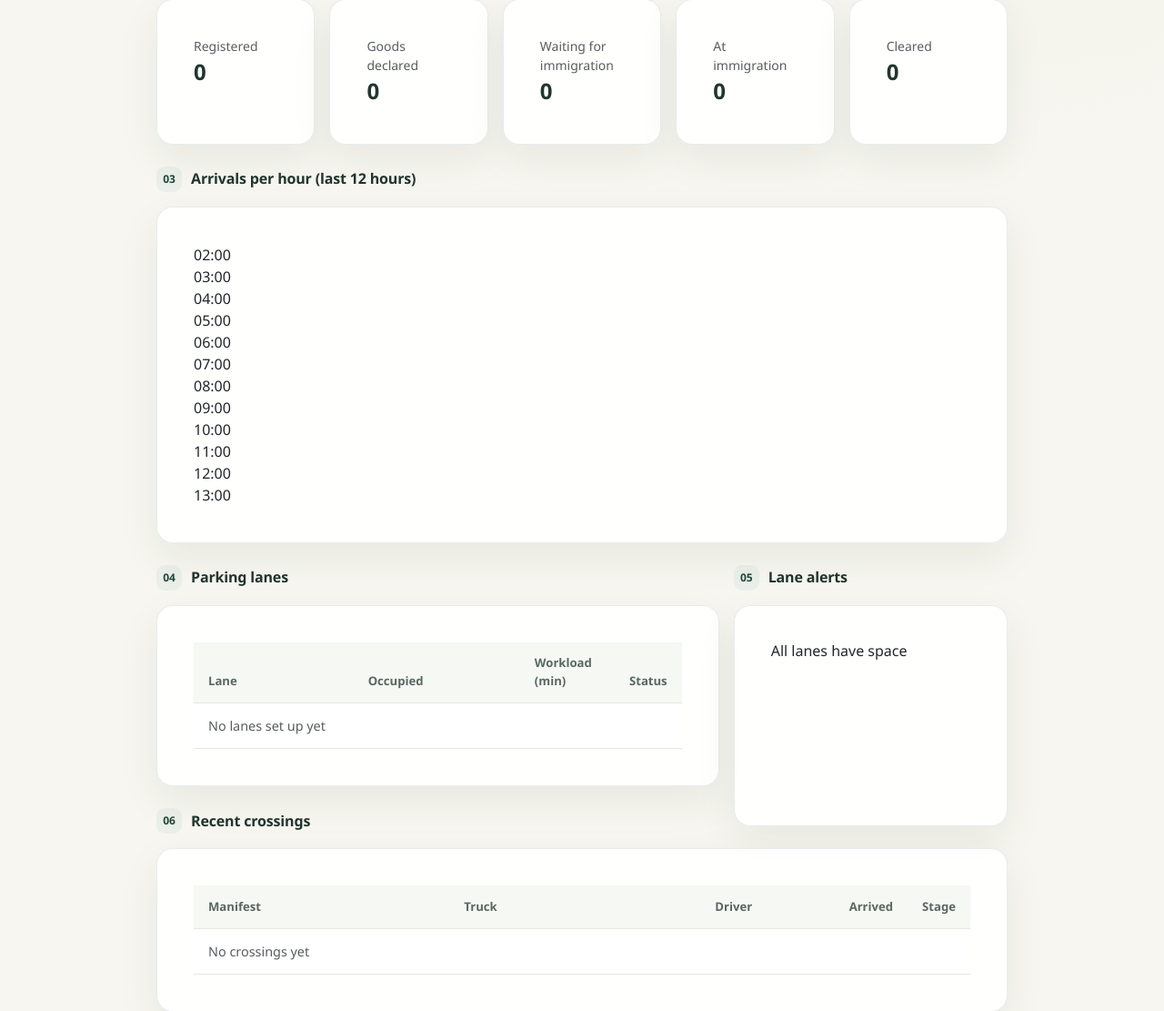
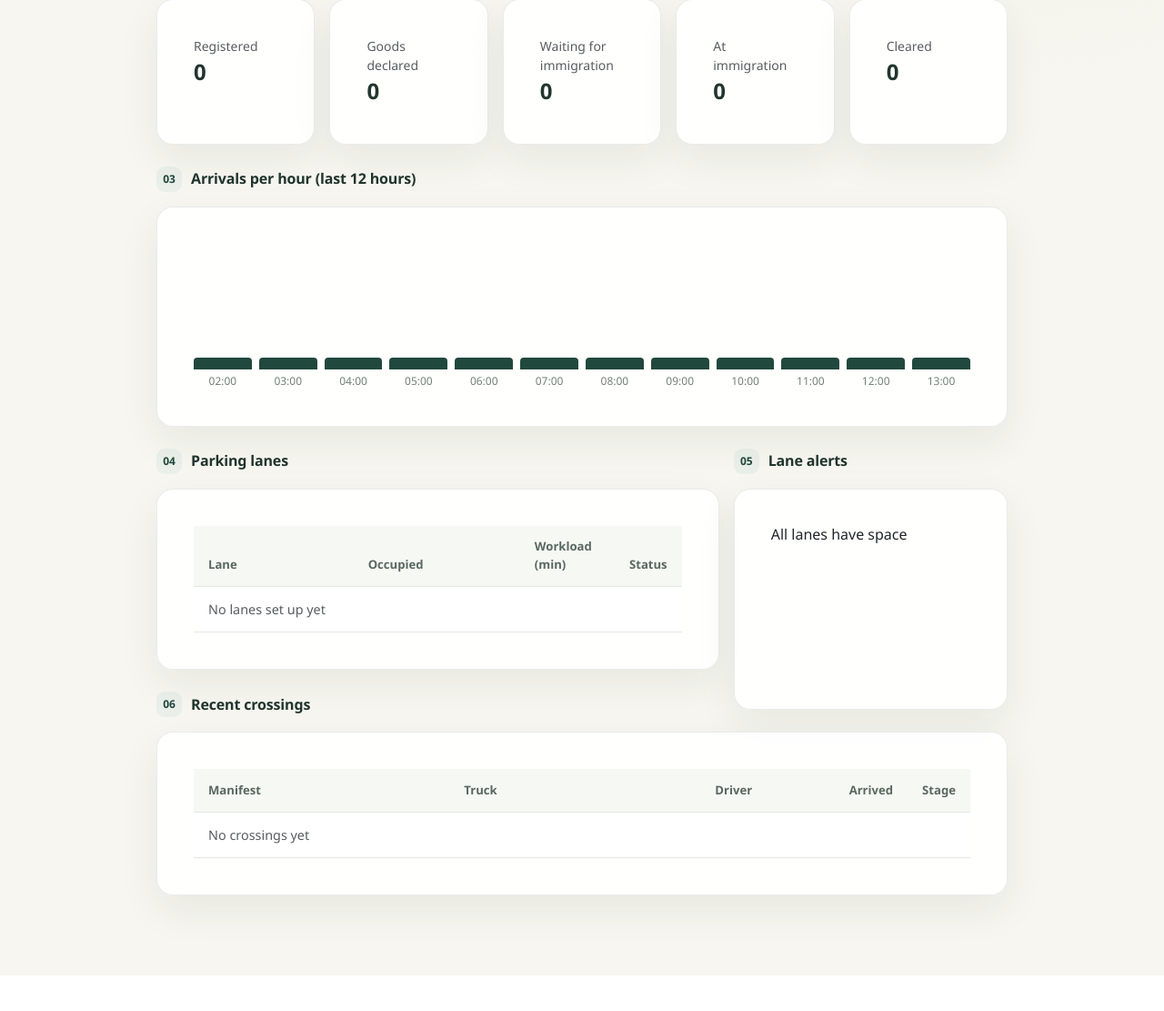
Before and after one commit to u24568962/BFB321_Group10_Group_Assignment, a Flask app: page / in a window 1280 px wide. Shown: the part 666-1777 px from the top of the page at 91% size. After the commit the page ends 1738 px from the top, so only its background shows below. Run offline with Flask 3, Linux system fonts and the light colour scheme; data that the repository does not hold is empty; parts of the project's set-up code (start-up, migrations or seed data) failed here and were passed over.

Commit message:
bar chart css

```diff
--- a/static/css/style.css
+++ b/static/css/style.css
@@ -342,3 +342,10 @@ form .row {
         padding: 0.75rem;
     }
 }
+
+/* arrivals per hour flexbox bar chart on overview page */
+.bar-chart { display: flex; align-items: flex-end; gap: 8px; height: 160px; }
+.bar-group { flex: 1; display: flex; flex-direction: column; justify-content: flex-end; align-items: center; height: 100%; }
+.bar { display: block; width: 100%; background: var(--forest); border-radius: 4px 4px 0 0; }
+.bar-group label { font-size: 0.75rem; color: var(--muted); margin-top: 4px; }
+.navbar .nav-link.active { font-weight: 600; text-decoration: underline; }
```
